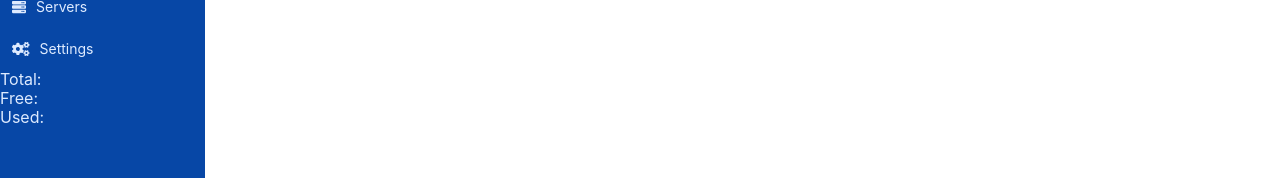
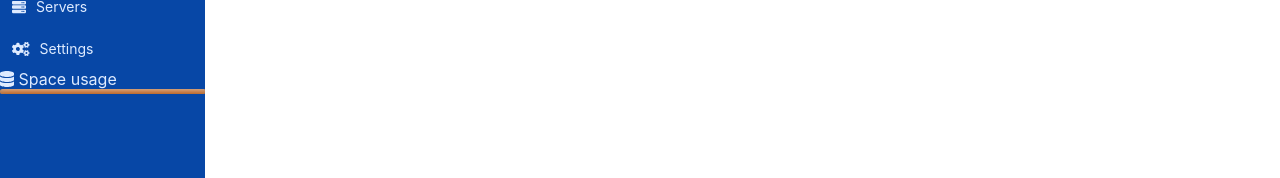
Before and after one commit to meow-soft/PermitBackup, a React (Create React App) app in the folder frontend/: page /settings in a window 1280 px wide. Shown: the part 190-368 px from the top of the page. Built offline with nearby package versions, Linux system fonts and the light colour scheme; no server answers.

Commit message:
add space usage component

```diff
--- /dev/null
+++ b/frontend/src/components/ProgressBar/ProgressBar.js
@@ -0,0 +1,15 @@
+import React from 'react';
+import styles from './ProgressBar.module.scss';
+
+const ProgressBar = ({ value }) => {
+  return (
+    <div className={styles.progressBar}>
+      <span
+        className={styles.progressBar__thumb}
+        style={{ width: `${value}%` }}
+      />
+    </div>
+  );
+};
+
+export default ProgressBar;
--- /dev/null
+++ b/frontend/src/components/ProgressBar/ProgressBar.module.scss
@@ -0,0 +1,32 @@
+.progressBar {
+  height: 5px;
+  position: relative;
+  background: #555;
+  border-radius: 25px;
+  box-shadow: inset 0 -1px 1px rgba(255, 255, 255, 0.3);
+
+  &__thumb {
+    display: block;
+    height: 100%;
+    border-top-right-radius: 8px;
+    border-bottom-right-radius: 8px;
+    border-top-left-radius: 20px;
+    border-bottom-left-radius: 20px;
+    box-shadow: inset 0 2px 9px rgba(255, 255, 255, 0.3),
+      inset 0 -2px 6px rgba(0, 0, 0, 0.4);
+    position: relative;
+    overflow: hidden;
+
+    background-color: #f1a165;
+    background-image: linear-gradient(to bottom, #f1a165, #f36d0a);
+  }
+
+  @keyframes expandWidth {
+    0% {
+      width: 0;
+    }
+    100% {
+      width: auto;
+    }
+  }
+}
--- a/frontend/src/components/StorageStats/StorageStats.js
+++ b/frontend/src/components/StorageStats/StorageStats.js
@@ -1,7 +1,10 @@
+import { faDatabase } from '@fortawesome/free-solid-svg-icons';
+import { FontAwesomeIcon } from '@fortawesome/react-fontawesome';
 import { observer } from 'mobx-react-lite';
 import React, { useEffect } from 'react';
 import { useStore } from '../../stores';
-import style from './StorageStats.module.scss';
+import ProgressBar from '../ProgressBar/ProgressBar';
+import styles from './StorageStats.module.scss';
 
 const StorageStats = () => {
   const { storageStore } = useStore();
@@ -11,10 +14,9 @@ const StorageStats = () => {
   }, [storageStore]);
 
   return (
-    <div className={style.storageStats}>
-      <div>Total: {storageStore.totalSpace}</div>
-      <div>Free: {storageStore.freeSpace}</div>
-      <div>Used: {storageStore.usedSpace}</div>
+    <div className={styles.storageStats}>
+      <FontAwesomeIcon icon={faDatabase} /> Space usage
+      <ProgressBar value={storageStore.usedPercent} />
     </div>
   );
 };
--- a/frontend/src/stores/StorageStore.js
+++ b/frontend/src/stores/StorageStore.js
@@ -1,12 +1,12 @@
-import { action, makeObservable, observable } from 'mobx';
+import { action, computed, makeObservable, observable } from 'mobx';
 import { Api } from '../api';
 
 class StorageStore {
-  totalSpace = null;
+  totalSpace = 0;
 
-  usedSpace = null;
+  usedSpace = 0;
 
-  freeSpace = null;
+  freeSpace = 0;
 
   constructor() {
     makeObservable(this, {
@@ -16,6 +16,7 @@ class StorageStore {
       setUsedSpace: action,
       freeSpace: observable,
       setFreeSpace: action,
+      usedPercent: computed,
     });
   }
 
@@ -38,6 +39,10 @@ class StorageStore {
   setFreeSpace(freeSpace) {
     this.freeSpace = freeSpace;
   }
+
+  get usedPercent() {
+    return this.usedSpace / (this.totalSpace / 100);
+  }
 }
 
 export const createStore = (props) => {
```
Also changed, not shown: 1 other file (tests, documents, lock files or other folders).
